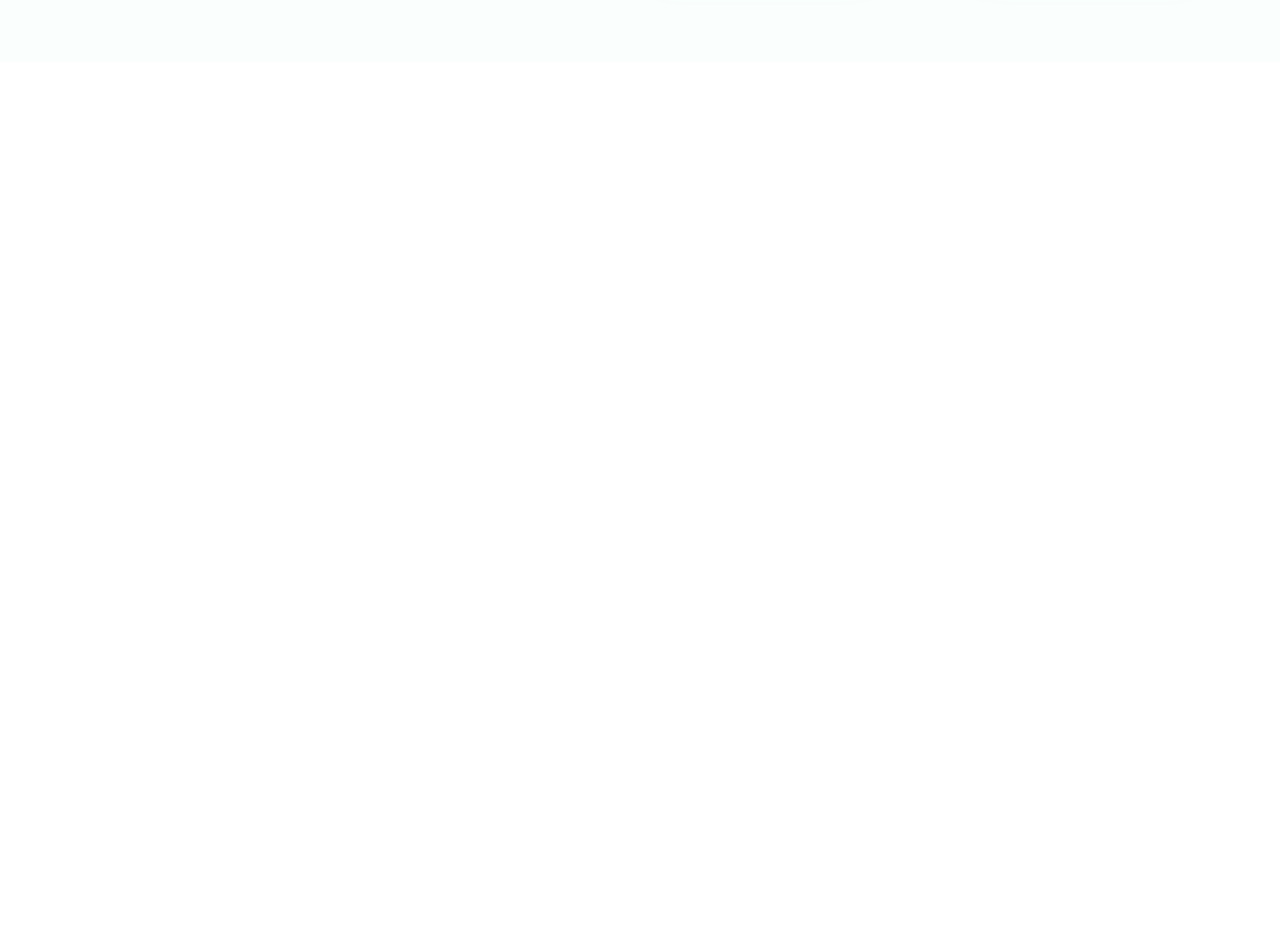
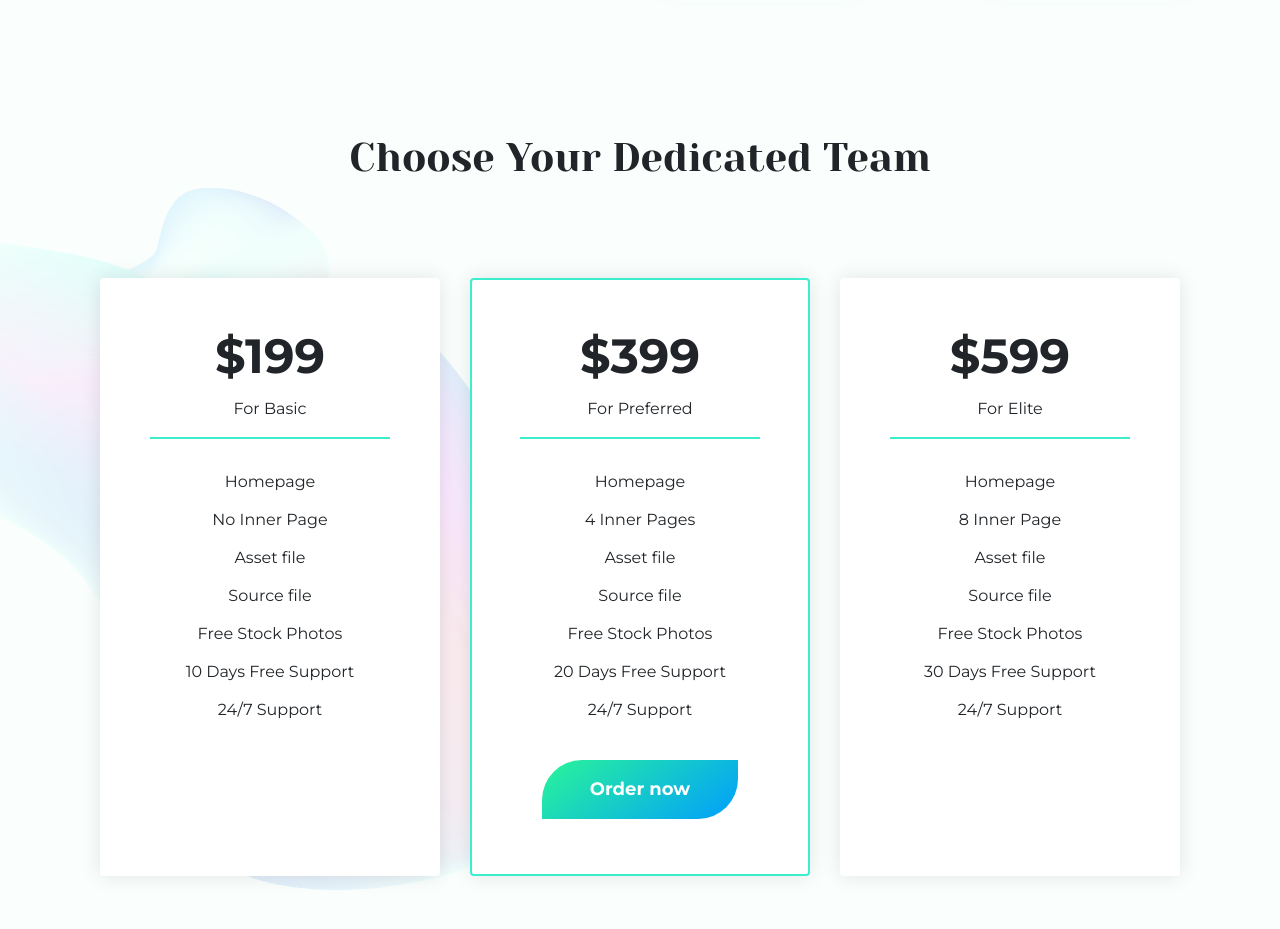
Before and after one commit to abuhasanrumi/athena-design, a React (Create React App) app: page / in a window 1280 px wide. Shown: the part 2440-3369 px from the top of the page. Before the commit the page ends 2502 px from the top, so only its background shows below. Built offline with nearby package versions, Linux system fonts and the light colour scheme.

Commit message:
added package area

```diff
--- a/src/Components/Home/Homepage/Homepage.js
+++ b/src/Components/Home/Homepage/Homepage.js
@@ -1,8 +1,10 @@
 import React from 'react';
 import AchievementArea from '../AchievementArea/AchievementArea';
 import Header from '../Header/Header';
+import PackageArea from '../PackageArea/PackageArea';
 import ProjectArea from '../ProjectArea/ProjectArea';
 import ServiceArea from '../ServiceArea/ServiceArea';
+import SubscriptionArea from '../SubscriptionArea/SubscriptionArea';
 
 const Homepage = () => {
     return (
@@ -11,6 +13,8 @@
             <ServiceArea></ServiceArea>
             <ProjectArea></ProjectArea>
             <AchievementArea></AchievementArea>
+            <PackageArea></PackageArea>
+            <SubscriptionArea></SubscriptionArea>
         </div>
     );
 };
--- /dev/null
+++ b/src/Components/Home/PackageArea/PackageArea.css
@@ -0,0 +1,45 @@
+.packageArea {
+  background: url("../../../Utility/Illustration/left-bg.png"), #FAFFFD;
+  background-position: -270px center;
+  background-size: contain;
+  background-repeat: no-repeat;
+}
+
+.single-package {
+  border: 2px solid transparent;
+  -webkit-box-shadow: 0px 0px 20px rgba(0, 0, 0, 0.1);
+          box-shadow: 0px 0px 20px rgba(0, 0, 0, 0.1);
+  -webkit-transition: .5s all !important;
+  transition: .5s all !important;
+  min-height: 37.37rem;
+}
+
+.package-details {
+  border-bottom: 2px solid #3CEDCE;
+}
+
+.package-details .packageTitle {
+  font-size: 3rem;
+  font-weight: 700;
+}
+
+.packageList ul li {
+  padding: 7px 0;
+}
+
+.packageList ul li.order-btn {
+  display: none;
+}
+
+.single-package:hover {
+  border: 2px solid #3CEDCE;
+}
+
+.single-package:hover .order-btn {
+  display: block;
+}
+
+.package2 {
+  border: 2px solid #3CEDCE;
+}
+/*# sourceMappingURL=PackageArea.css.map */
--- a/src/Components/Home/PackageArea/PackageArea.js
+++ b/src/Components/Home/PackageArea/PackageArea.js
@@ -1,9 +1,89 @@
 import React from 'react';
+import './PackageArea.css'
 
 const PackageArea = () => {
     return (
-        <div>
+        <div className="packageArea pb-5">
+            <div className="container py-5">
+                <div className="row mt-4 mb-5">
+                    <div className="col-md-8 offset-md-2">
+                        <div className="serviceHeading text-center">
+                            <h3 className="brand-font pb-3 serviceTitle">Choose Your Dedicated Team</h3>
+                        </div>
+                    </div>
+                </div>
+                <div className="container-fluid">
+                    <div className="row d-flex justify-content-center">
+                        <div className="col-md-6 col-lg-4 my-4">
+                            <div className="card single-package package1 p-5 text-center ">
+                                <div className="package-details">
+                                    <div className="card-body p-0 d-inline-block">
+                                        <h4 className="card-title packageTitle">$199</h4>
+                                        <p className="card-text packageText mb-3">For Basic</p>
+                                    </div>
+                                </div>
+                                <div className="packageList mt-4">
+                                    <ul className="m-0 p-0 list-unstyled">
+                                        <li>Homepage</li>
+                                        <li>No Inner Page</li>
+                                        <li>Asset file</li>
+                                        <li>Source file</li>
+                                        <li>Free Stock Photos </li>
+                                        <li>10 Days Free Support</li>
+                                        <li>24/7 Support</li>
+                                        <li className="mt-4 order-btn"><a className="brand-btn py-3 px-5  nav-link" href="#">Order now</a></li>
+                                    </ul>
+                                </div>
+                            </div>
 
+                        </div>
+                        <div className="col-md-6 col-lg-4 my-4">
+                            <div className="card single-package package2 p-5 text-center ">
+                                <div className="package-details">
+                                    <div className="card-body p-0 d-inline-block">
+                                        <h4 className="card-title packageTitle">$399</h4>
+                                        <p className="card-text packageText mb-3">For Preferred</p>
+                                    </div>
+                                </div>
+                                <div className="packageList mt-4">
+                                    <ul className="m-0 p-0 list-unstyled">
+                                        <li>Homepage</li>
+                                        <li>4 Inner Pages</li>
+                                        <li>Asset file</li>
+                                        <li>Source file</li>
+                                        <li>Free Stock Photos </li>
+                                        <li>20 Days Free Support</li>
+                                        <li>24/7 Support</li>
+                                        <li className="mt-4"><a className="brand-btn py-3 px-5  nav-link" href="#">Order now</a></li>
+                                    </ul>
+                                </div>
+                            </div>
+                        </div>
+                        <div className="col-md-6 col-lg-4 my-4">
+                            <div className="card single-package package1 p-5 text-center ">
+                                <div className="package-details">
+                                    <div className="card-body p-0 d-inline-block">
+                                        <h4 className="card-title packageTitle">$599</h4>
+                                        <p className="card-text packageText mb-3">For Elite</p>
+                                    </div>
+                                </div>
+                                <div className="packageList mt-4">
+                                    <ul className="m-0 p-0 list-unstyled">
+                                        <li>Homepage</li>
+                                        <li>8 Inner Page</li>
+                                        <li>Asset file</li>
+                                        <li>Source file</li>
+                                        <li>Free Stock Photos </li>
+                                        <li>30 Days Free Support</li>
+                                        <li>24/7 Support</li>
+                                        <li className="mt-4 order-btn"><a className="brand-btn py-3 px-5  nav-link" href="#">Order now</a></li>
+                                    </ul>
+                                </div>
+                            </div>
+                        </div>
+                    </div>
+                </div>
+            </div>
         </div>
     );
 };
--- a/src/Components/Home/PackageArea/PackageArea.scss
+++ b/src/Components/Home/PackageArea/PackageArea.scss
@@ -0,0 +1,38 @@
+.packageArea {
+    background: url('../../../Utility/Illustration/left-bg.png'), #FAFFFD;
+    background-position: -270px center;
+    background-size: contain;
+    background-repeat: no-repeat;
+}
+
+.single-package {
+    border: 2px solid transparent;
+    box-shadow: 0px 0px 20px rgba(0, 0, 0, 0.1);
+    transition: .5s all !important;
+    min-height: 37.37rem;
+}
+
+.package-details{
+    border-bottom: 2px solid #3CEDCE;
+    .packageTitle {
+        font-size: 3rem;
+        font-weight: 700;
+    }
+}
+
+.packageList ul li{
+    padding: 7px 0;
+}
+
+.packageList ul li.order-btn {
+    display: none;
+}
+
+.single-package:hover  {
+    border: 2px solid #3CEDCE;
+    .order-btn {display: block}
+}
+.package2 {
+
+    border: 2px solid #3CEDCE;
+}
--- a/src/Components/Home/ProjectArea/ProjectArea.js
+++ b/src/Components/Home/ProjectArea/ProjectArea.js
@@ -12,7 +12,7 @@
                     </div>
                     <div className="col-md-6 pl-md-5 order-0 order-md-1">
                         <div className="projectDetails">
-                            <h3 className="brand-color projectTitle">STAY RUNNING &amp; Project</h3>
+                            <h3 className="brand-color projectTitle brand-font">STAY RUNNING &amp; Project</h3>
                             <p className="brand-fade py-3">
                                 It is a long established fact that a reader will be distracted by the readable content of a page when looking at its layout. The point of using Lorem Ipsum is that it has a more-or-less normal distribution of letter.
                             </p>
--- /dev/null
+++ b/src/Components/Home/SubscriptionArea/SubscriptionArea.js
@@ -0,0 +1,11 @@
+import React from 'react';
+
+const SubscriptionArea = () => {
+    return (
+        <div>
+
+        </div>
+    );
+};
+
+export default SubscriptionArea;
```
Also changed, not shown: src/Components/Home/AchievementArea/AchievementArea.js (+5 -5 lines), src/Components/Home/SubscriptionArea/SubscriptionArea.scss (added), 1 other file (tests, documents, lock files or other folders).
